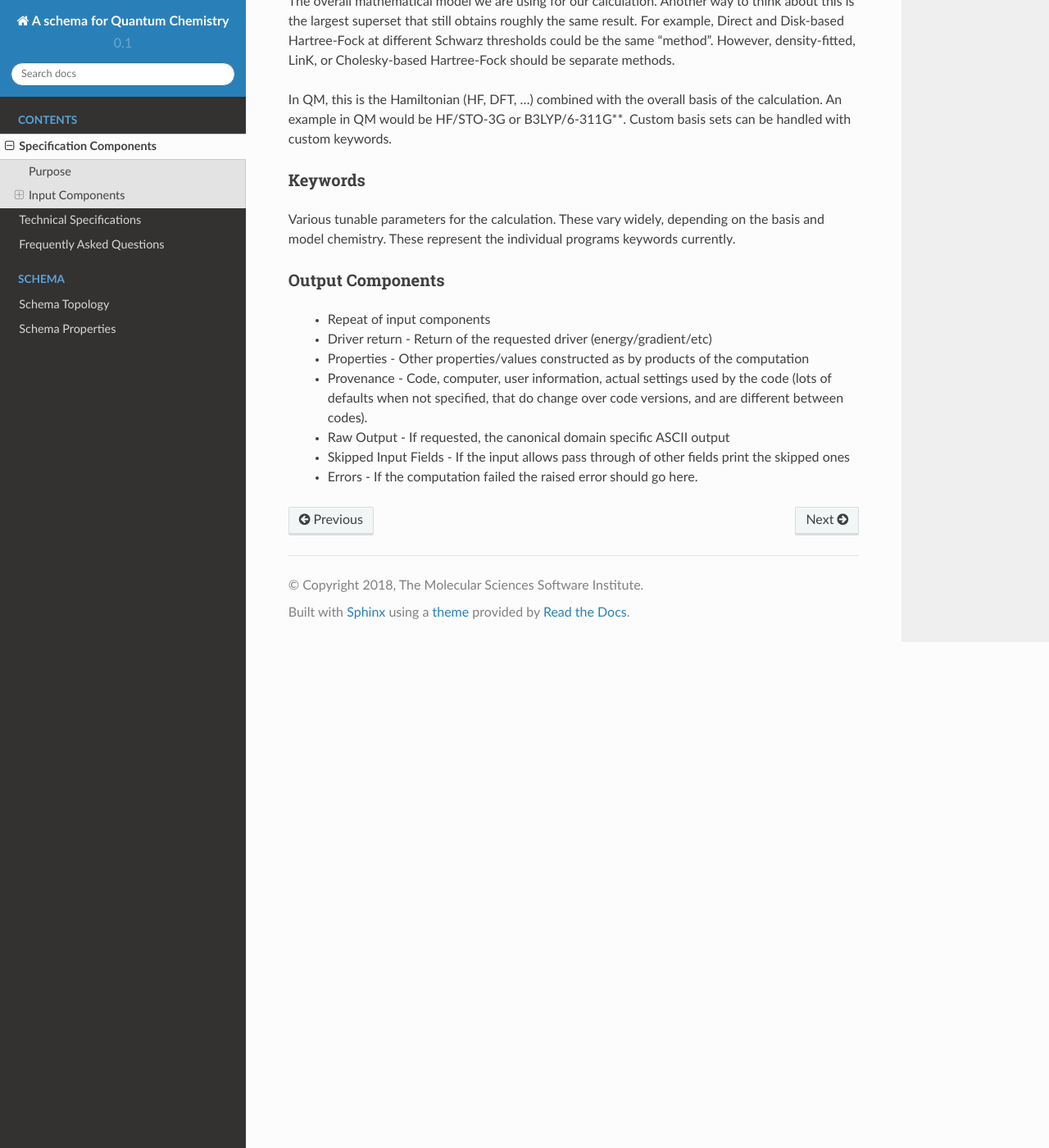
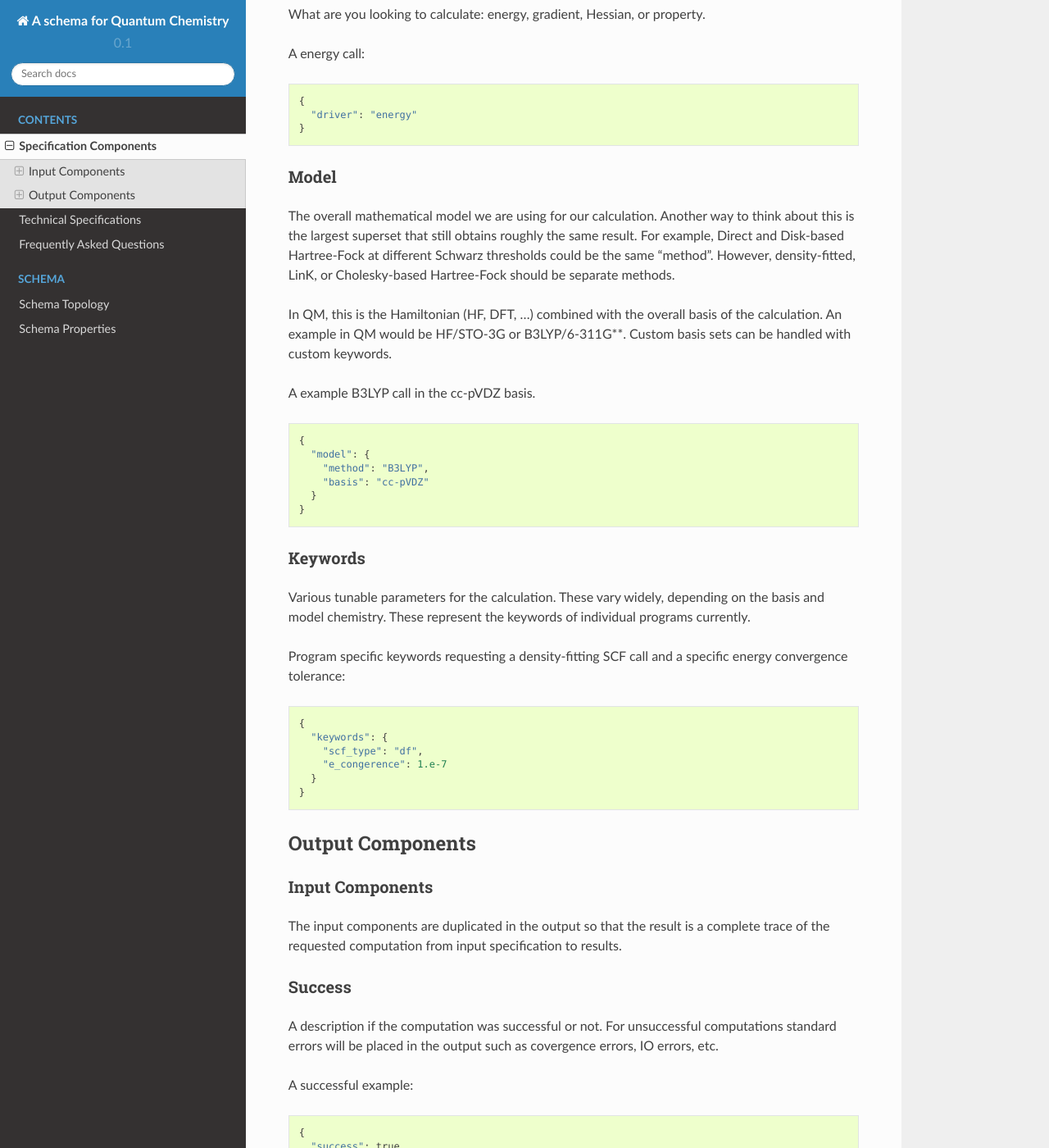
Before and after one commit to MolSSI/QCSchema, a Sphinx documentation site: the page built from docs/source/spec_components.rst, in a window 1280 px wide and 1400 px high, scrolled down 840 px. Shown: the whole window at 82% size. Built offline with Sphinx 7.4.7 and the Read the Docs theme 2.0.0, drawn with Linux system fonts in a browser that asks for light colours; the version number is read from the project's files by our own code; some of the changed text lies outside the part shown.

Commit message:
Overhauls input spec components

```diff
--- a/docs/source/spec_components.rst
+++ b/docs/source/spec_components.rst
@@ -1,19 +1,10 @@
 Specification Components
 ========================
 
-The JSON format is a general container, and the current work focuses primarily
-aimed at developing a standard on top of the `JSON <http://www.json.org/>`_ (and
-`BSON <http://bsonspec.org/>`_) format for chemical data.
-
-Purpose
--------
-
-The purpose here is to document the format, provide an `open
-specification <https://en.wikipedia.org/wiki/Open_specifications>`_, establish
-what is required or optional, and to provide a living specification as we extend
-the format. This could reuse some of the previous work done in the `CML
-format <http://www.xml-cml.org/>`_ for XML, and Chemical JSON and NWChem-JSON, and other
-JSON/XML formats that have been used by codes.
+A brief overview of the fields present in the QC Schema is contained below.
+It should be noted that a signifigant amount of customization can be added to each
+field, please see the Schema or Examples section for further information on each
+section.
 
 Input Components
 ----------------
@@ -30,10 +21,34 @@ parameters, etc, as well.
 This is the foundation upon which you build the model basis of your
 calculation.
 
+A water molecule example:
+
+.. code:: python
+
+  {
+    "molecule": {
+      "geometry": [
+        0.0,  0.0000, -0.1294,
+        0.0, -1.4941,  1.0274,
+        0.0,  1.4941,  1.0274
+      ],
+      "symbols": ["O", "H", "H"]
+    }
+  }
+
+
 Driver
 ~~~~~~
 
 What are you looking to calculate: energy, gradient, Hessian, or property.
+
+A energy call:
+
+.. code:: python
+
+  {
+    "driver": "energy"
+  }
 
 Model
 ~~~~~
@@ -48,20 +63,85 @@ In QM, this is the Hamiltonian (HF, DFT, ...) combined with the overall basis of
 the calculation. An example in QM would be HF/STO-3G or B3LYP/6-311G**. Custom
 basis sets can be handled with custom keywords.
 
+A example B3LYP call in the cc-pVDZ basis.
+
+.. code:: python
+
+  {
+    "model": {
+      "method": "B3LYP",
+      "basis": "cc-pVDZ"
+    }
+  }
+
 Keywords
 ~~~~~~~~
 
 Various tunable parameters for the calculation. These vary widely, depending on
-the basis and model chemistry. These represent the individual programs keywords currently.
+the basis and model chemistry. These represent the keywords of individual programs currently.
+
+Program specific keywords requesting a density-fitting SCF call and a specific energy convergence tolerance:
+
+.. code:: python
+
+  {
+    "keywords": {
+      "scf_type": "df",
+      "e_congerence": 1.e-7
+    }
+  }
 
 Output Components
-~~~~~~~~~~~~~~~~~
+-----------------
 
- * Repeat of input components
- * Driver return - Return of the requested driver (energy/gradient/etc)
- * Properties - Other properties/values constructed as by products of the computation
- * Provenance - Code, computer, user information, actual settings used by the code (lots
-   of defaults when not specified, that do change over code versions, and are different between codes).
- * Raw Output - If requested, the canonical domain specific ASCII output
- * Skipped Input Fields - If the input allows pass through of other fields print the skipped ones
- * Errors - If the computation failed the raised error should go here.
+Input Components
+~~~~~~~~~~~~~~~~
+The input components are duplicated in the output so that the result is a complete trace of the requested computation from input specification to results.
+
+Success
+~~~~~~~
+A description if the computation was successful or not. For unsuccessful computations standard errors will be placed in the output such as covergence errors, IO errors, etc.
+
+A successful example:
+
+.. code:: python
+
+  {
+    "success": true,
+  {
+
+An unsuccessful example
+
+
+Returned Result
+~~~~~~~~~~~~~~~
+The "primary" return of a given computation. For energy, gradient, and Hessian quantities these are either single numbers or a array representing the derivative quantity.
+
+Provenance
+~~~~~~~~~~
+Describes the program used, version, environment su
+
+Properties
+~~~~~~~~~~
+A set of intermediate values produced by the QM program such as the one-elecron and two-electron erngies in SCF.
+In addition, this will include such values such as the number of atomic orbitals and the number of alpha and beta electrons.
+
+Know variable lists include:
+
+ * `IUPAC Goldbook <https://goldbook.iupac.org>`_
+
+  * `Units/Constants <https://goldbook.iupac.org/lists/list_math.html, https://goldbook.iupac.org/lists/list_goldbook_unit_defs.html>`_
+  * `Electron Density <https://goldbook.iupac.org/html/E/E01986.html>`_
+
+ * `IUPAC recommendations for computational chemistry <https://doi.org/10.1351/pac199769051137, https://doi.org/10.1515/pac-2012-1204>`_
+ * `IUPAC recommendations are product of IUPAC Projects <https://iupac.org/recommendations/recently-published/>`_
+ * `IUPAC InChI related activities beyond organics <https://iupac.org/who-we-are/divisions/division-details/?body_code=802>`_
+ * `CCLibVars <http://cclib.github.io/data_notes.html>`_
+ * `PsiVars <http://psicode.org/psi4manual/master/glossary_psivariables.html>`_
+ * `Codessa <http://www.codessa-pro.com/descriptors/quantum/eee.htm>`_
+
+
+Basis Quantities
+~~~~~~~~~~~~~~~~
+
+The schema supports the export of basis quantities such as the overlap matrix or the orbitals.
```
